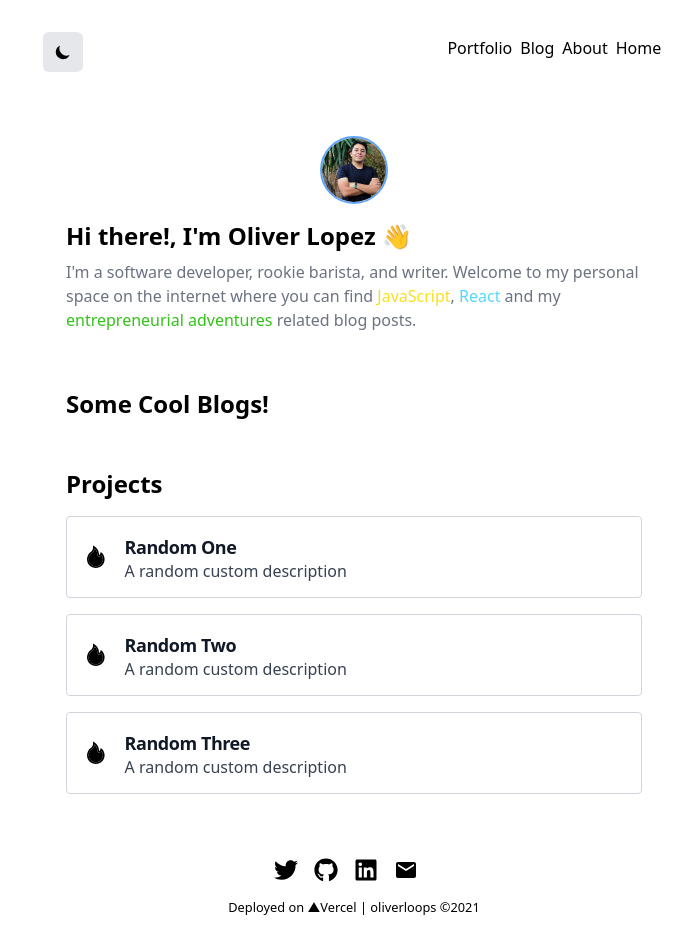
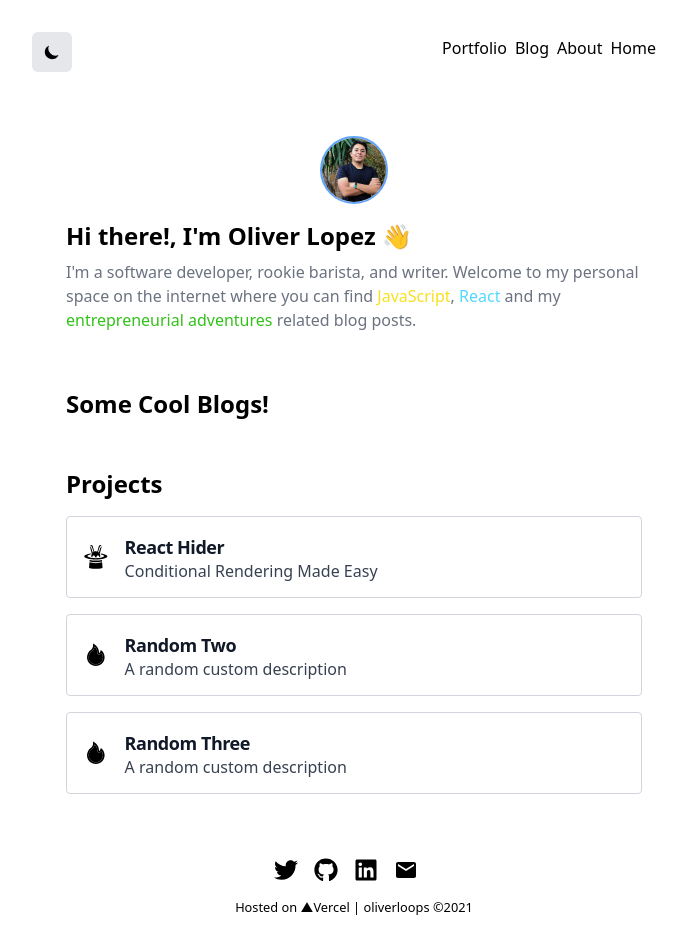
Before and after one commit to oliverloops/oliverloops.com, a Next.js app: page / in a window 1280 px wide. Shown: the whole page, without its empty margins (286-978 px from the left). Built offline with nearby package versions, Linux system fonts and the light colour scheme.

Commit message:
new icons added

```diff
--- a/components/Footer.js
+++ b/components/Footer.js
@@ -34,7 +34,7 @@ export default function Footer() {
         </a>
       </div>
       <small className="mb-4 flex justify-center dark:text-white">
-        Deployed on&nbsp;
+        Hosted on&nbsp;
         <span role="img" aria-label="triangule">
           ▲
         </span>
--- a/components/Header.js
+++ b/components/Header.js
@@ -34,7 +34,7 @@ export default function Header() {
       }}
       className="flex justify-evenly flex-row fixed sticky sticky-nav top-0 h-18 py-8 bg-white dark:bg-black bg-opacity-60"
     >
-      <div className="px-8">
+      <div className="pr-8 pl-4">
         <motion.button
           whileHover={{ scale: 1.1 }}
           whileTap={{ scale: 0.9 }}
--- a/components/ProjectCard.js
+++ b/components/ProjectCard.js
@@ -1,7 +1,8 @@
 import { motion } from "framer-motion";
+import { GiMagicHat } from "react-icons/gi";
 import { AiTwotoneFire } from "react-icons/ai";
 
-export default function ProjectCard({ title, description, href, icon }) {
+export default function ProjectCard({ icon, title, description, href }) {
   return (
     <div className="mb-4">
       <a href={href}>
@@ -10,10 +11,17 @@ export default function ProjectCard({ title, description, href, icon }) {
           whileHover={{ scale: 1.025 }}
           whileTap={{ scale: 0.965 }}
         >
-          <AiTwotoneFire
-            className="dark:text-gray-100"
-            style={{ fontSize: "1.6em" }}
-          />
+          {icon === "hat" ? (
+            <GiMagicHat
+              className="dark:text-gray-100"
+              style={{ fontSize: "1.6em" }}
+            />
+          ) : (
+            <AiTwotoneFire
+              className="dark:text-gray-100"
+              style={{ fontSize: "1.6em" }}
+            />
+          )}
           <div className="flex flex-col px-4">
             <h4 className="text-lg font-bold tracking-tight text-gray-900 dark:text-gray-100">
               {title}
--- a/pages/index.js
+++ b/pages/index.js
@@ -88,16 +88,19 @@ export default function Home() {
           Projects
         </h1>
         <ProjectCard
-          title={"Random One"}
-          description={"A random custom description"}
-          href={"/"}
+          icon={"hat"}
+          title={"React Hider"}
+          description={"Conditional Rendering Made Easy"}
+          href={"https://github.com/oliverloops/react-hider"}
         />
         <ProjectCard
+          icon={"fire"}
           title={"Random Two"}
           description={"A random custom description"}
           href={"/"}
         />
         <ProjectCard
+          icon={"fire"}
           title={"Random Three"}
           description={"A random custom description"}
           href={"/"}
```
